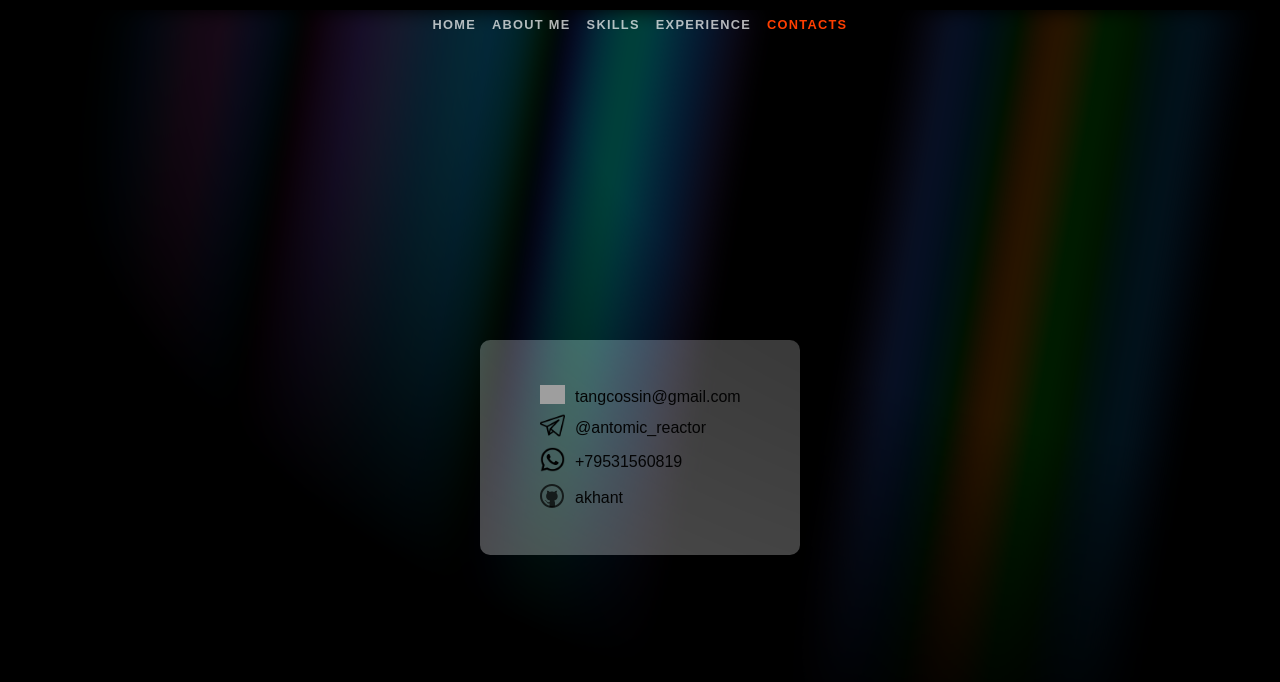
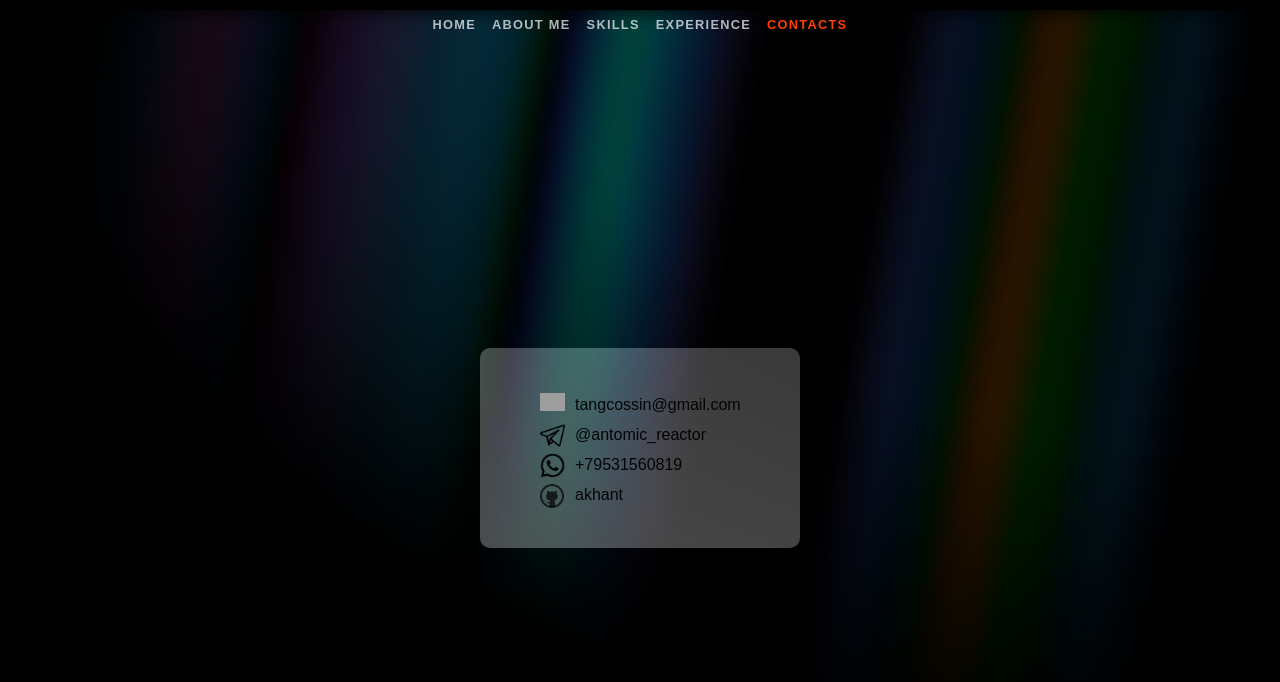
Before and after one commit to akhant/website, a SvelteKit app: page /contacts in a window 1280 px wide. Shown: the top 682 px of the page. Built offline with nearby package versions, Linux system fonts and the light colour scheme; grey boxes are pictures that could not be loaded.

Commit message:
update github icon

```diff
--- a/src/routes/contacts/+page.svelte
+++ b/src/routes/contacts/+page.svelte
@@ -95,6 +95,8 @@
 	.contact-item__icon {
 		margin-right: 10px;
 		position: relative;
+		width: 25px;
+		height: 25px;
 	}
 
 	.contact-item__icon img {
@@ -105,11 +107,7 @@
 		width: 30px;
 		position: relative;
 		left: -3px;
-	}
-
-	.item__github .contact-item__text {
-		position: relative;
-		left: -5px;
+		top: -2px;
 	}
 
 	.contact-item__text a {
```
